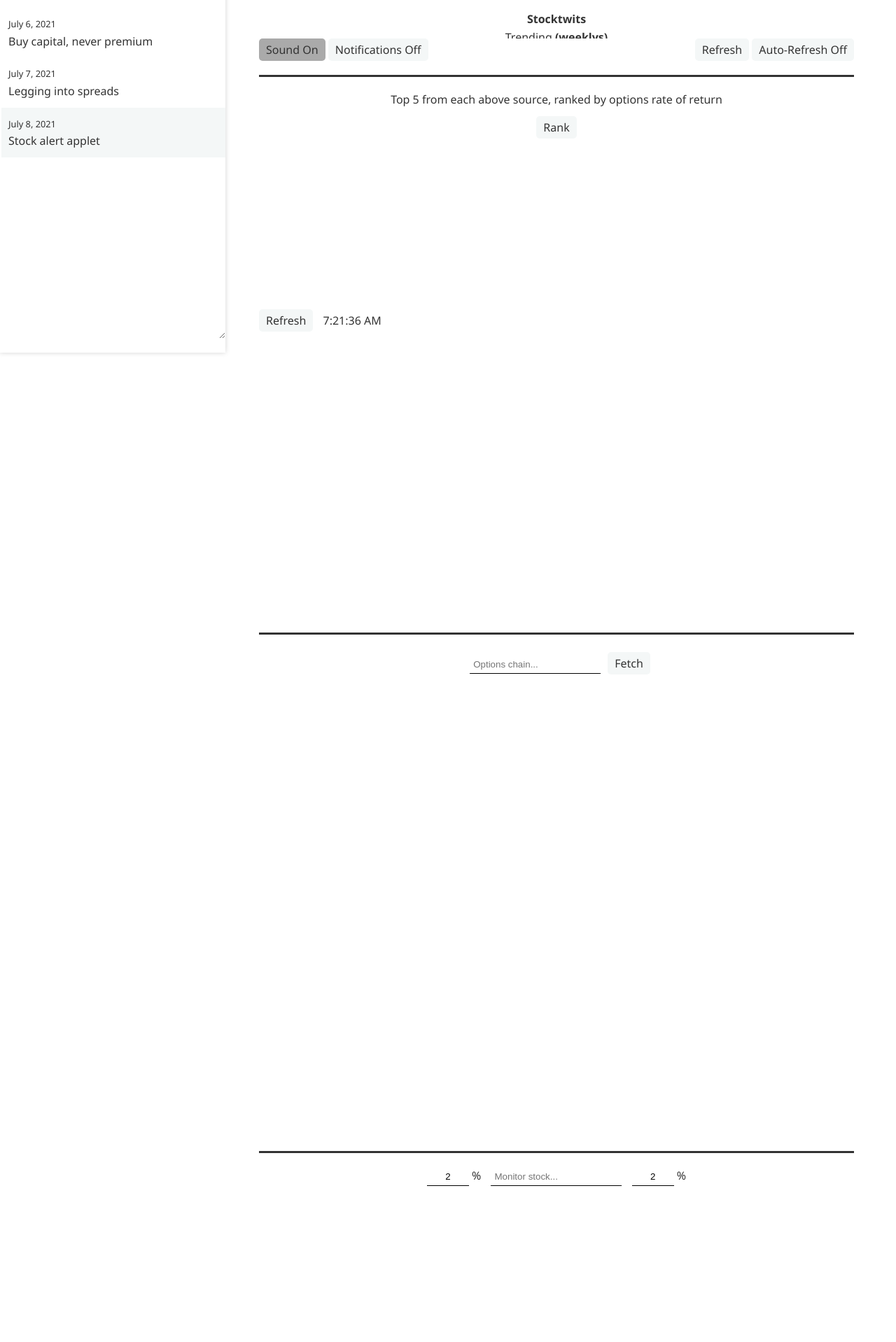
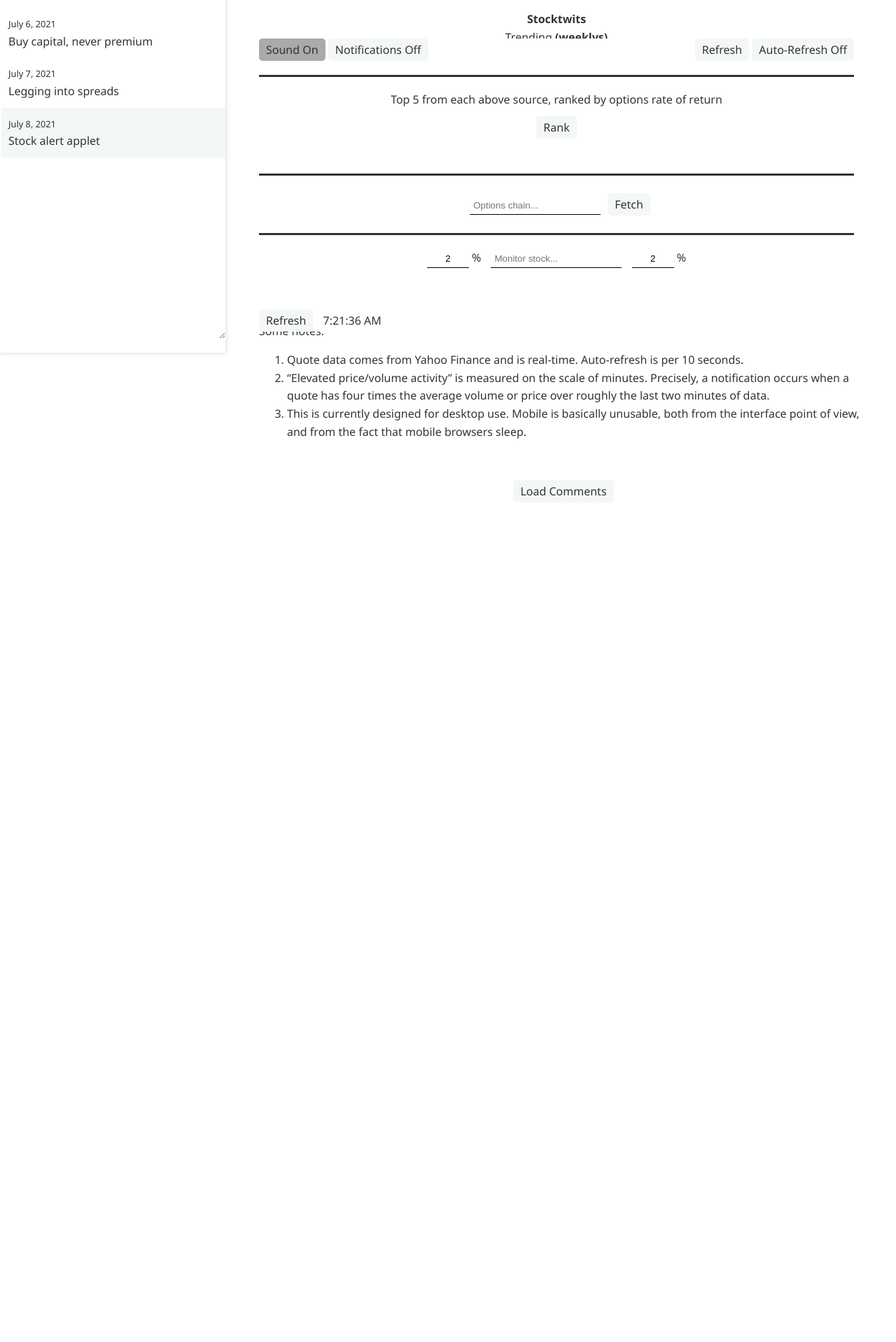
Before and after one commit to ansyblenetwork/aquietlife, a Jekyll site: the page built from _posts/2021-07-08-alerts.md, in a window 1280 px wide. Shown: the part 828-2746 px from the top of the page at 70% size. Built offline with Jekyll 4.4.1, drawn with Linux system fonts in a browser that asks for light colours; after the commit the page ends 1736 px from its top, so only the background shows below that.

Commit message:
Update 2021-07-08-alerts.md

```diff
--- a/_posts/2021-07-08-alerts.md
+++ b/_posts/2021-07-08-alerts.md
@@ -8,7 +8,7 @@ A stock alert applet which emits a ring/notification for price movements beyond
 
 <div style="min-width:650px; padding: 30px 20px 30px 0px">
 
-	<div style="overflow:auto; height:50vh;">
+	<div style="overflow:auto; max-height:50vh;">
 
 <div style="position:fixed; z-index:10; bottom: 10px; background-color:white">
 <button onclick="update(); updateAll();" >Refresh</button>
@@ -92,7 +92,7 @@ A stock alert applet which emits a ring/notification for price movements beyond
 	<div style="margin-bottom:20px; text-align:center">
 <button id="mergeButton" onclick="mergeAll()">Rank</button>
 	</div>
-<ul style="overflow:auto; height:50vh; list-style-type:none; padding-left:0px;padding-bottom:30px; margin-bottom:20px; border-bottom:solid" id="recList"></ul>
+<ul style="overflow:auto; max-height:50vh; list-style-type:none; padding-left:0px;padding-bottom:30px; margin-bottom:20px; border-bottom:solid" id="recList"></ul>
 <div style="width:max-content; margin:auto; margin-bottom:10px">
 <input onkeyup="if (event.keyCode == 27) this.value = '';
 		else if (event.keyCode == 13) {
@@ -102,7 +102,7 @@ A stock alert applet which emits a ring/notification for price movements beyond
 id="optionsInput" type="text" style="margin:10px;" autocomplete="off" placeholder="Options chain..."><button onclick="optionsChain()">Fetch</button>
 </div>
 	<ul id="optionsPrice" style="list-style-type:none; padding-left:0px"></ul>
-<ul style="overflow:auto; height:50vh; list-style-type:none; padding-left:0px;margin-bottom:20px; border-bottom:solid" id="optionslist"></ul>
+<ul style="overflow:auto; max-height:50vh; list-style-type:none; padding-left:0px;margin-bottom:20px; border-bottom:solid" id="optionslist"></ul>
 
 
 
@@ -117,7 +117,7 @@ id="optionsInput" type="text" style="margin:10px;" autocomplete="off" placeholde
 id="tickerInput" type="text" style="margin-left:10px; margin-right:10px" autocomplete="off" placeholder="Monitor stock...">
 <input id="defaultUpper" style="width:60px" onblur="if (!this.value) this.value = 0; defaultUpper = val(this)" type="text" autocomplete="off" value="2" placeholder="Margin..."> %
 </div>
-<ul style="overflow:auto; height:50vh; list-style-type:none; padding-left:0px" id="stocklist"></ul>
+<ul style="overflow:auto; max-height:50vh; list-style-type:none; padding-left:0px" id="stocklist"></ul>
 
 </div>
 
```
